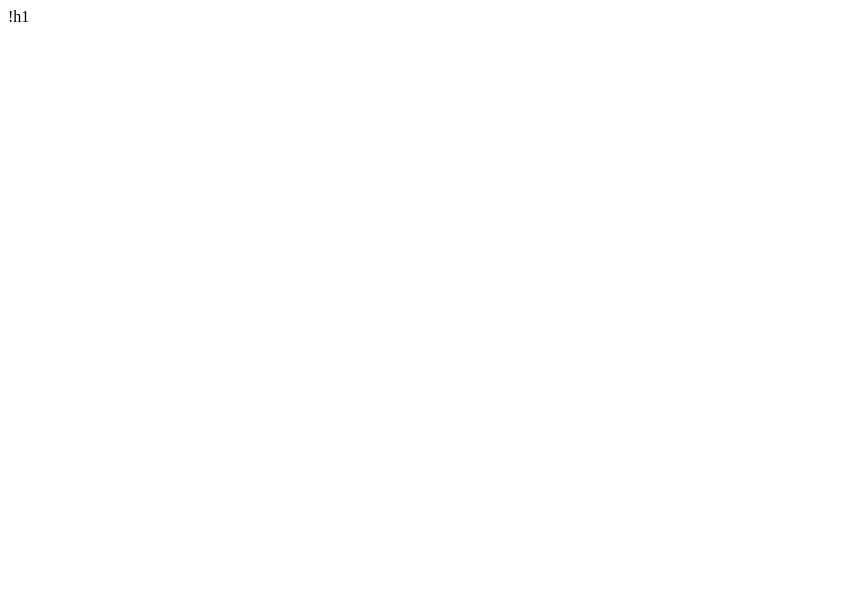
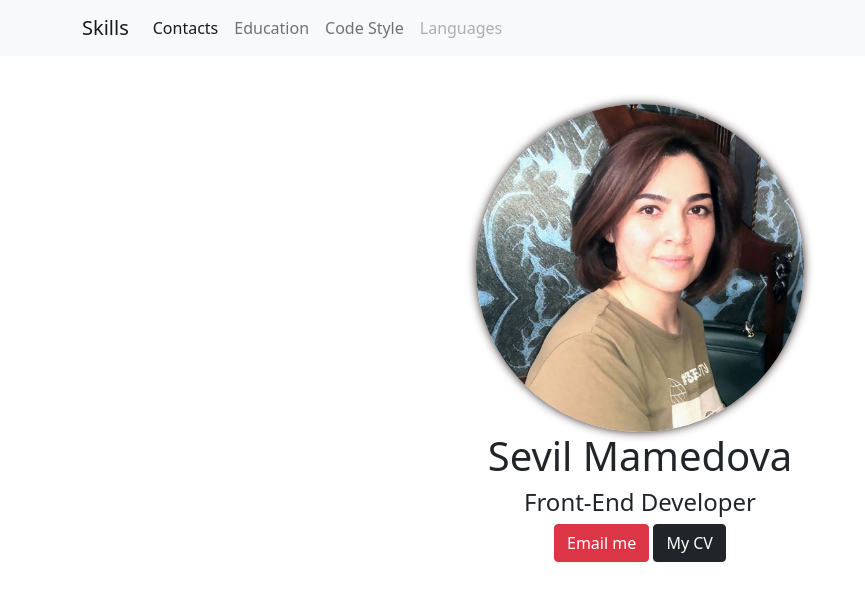
Before and after one commit to Sevil1987/rsschool-cv, a plain HTML site: page index.html in a window 1280 px wide. Shown: the whole page, without its empty margins (0-865 px from the left). Drawn offline with nearby package versions, Linux system fonts and the light colour scheme.

Commit message:
Docs: create html file

```diff
--- a/index.html
+++ b/index.html
@@ -1 +1,64 @@
-!h1
+<!DOCTYPE html>
+<html lang="en">
+<head>
+    <meta charset="UTF-8">
+    <meta name="viewport" content="width=device-width, initial-scale=1.0">
+    <title>Sevil1987</title>
+    <link href="https://cdn.jsdelivr.net/npm/bootstrap@5.1.3/dist/css/bootstrap.min.css"
+    rel="stylesheet"
+     integrity="sha384-1BmE4kWBq78iYhFldvKuhfTAU6auU8tT94WrHftjDbrCEXSU1oBoqyl2QvZ6jIW3"
+      crossorigin="anonymous">
+</head>
+<body>
+    <nav class="navbar navbar-expand-lg navbar-light bg-light">
+        <div class="container">
+          <a class="navbar-brand" href="#">Skills</a>
+          <button class="navbar-toggler" type="button" data-bs-toggle="collapse" data-bs-target="#navbarNav" aria-controls="navbarNav" aria-expanded="false" aria-label="Toggle navigation">
+            <span class="navbar-toggler-icon"></span>
+          </button>
+          <div class="collapse navbar-collapse" id="navbarNav">
+            <ul class="navbar-nav">
+              <li class="nav-item">
+                <a class="nav-link active" aria-current="page" href="#">Contacts</a>
+              </li>
+              <li class="nav-item">
+                <a class="nav-link" href="#">Education</a>
+              </li>
+              <li class="nav-item">
+                <a class="nav-link" href="#">Code Style</a>
+              </li>
+              <li class="nav-item">
+                <a class="nav-link disabled">Languages</a>
+              </li>
+            </ul>
+          </div>
+        </div>
+      </nav>
+    <div class="container text-center my-5">
+        <div class="row">
+            <div class="col-lg-6 col-md-8 mx-auto">
+                <img class= "round-img" src="cv.jpg" alt="Sevil Mamedova">
+                <H1> Sevil Mamedova</H1>
+                <h2 class="lead fs-4 fs-md-1"> Front-End Developer
+                </h2>
+                <a href="mailto:lakara03@mail.ru"
+                class= "btn btn-danger"> Email me </a>
+                <a href="cv — копия.pdf"
+                 class= "btn btn-dark"> My CV </a>
+
+
+            </div>
+
+        </div>
+    </div>
+<style>
+    .round-img {
+        width: 60%;
+        border-radius: 50%;
+        box-shadow: 0 0 10px rgba(26, 9, 9,0.9);
+        padding:0,9 em;
+
+    }
+</style>
+</body>
+</html>
```
Also changed, not shown: cv.jpg (added), 2 other files.
